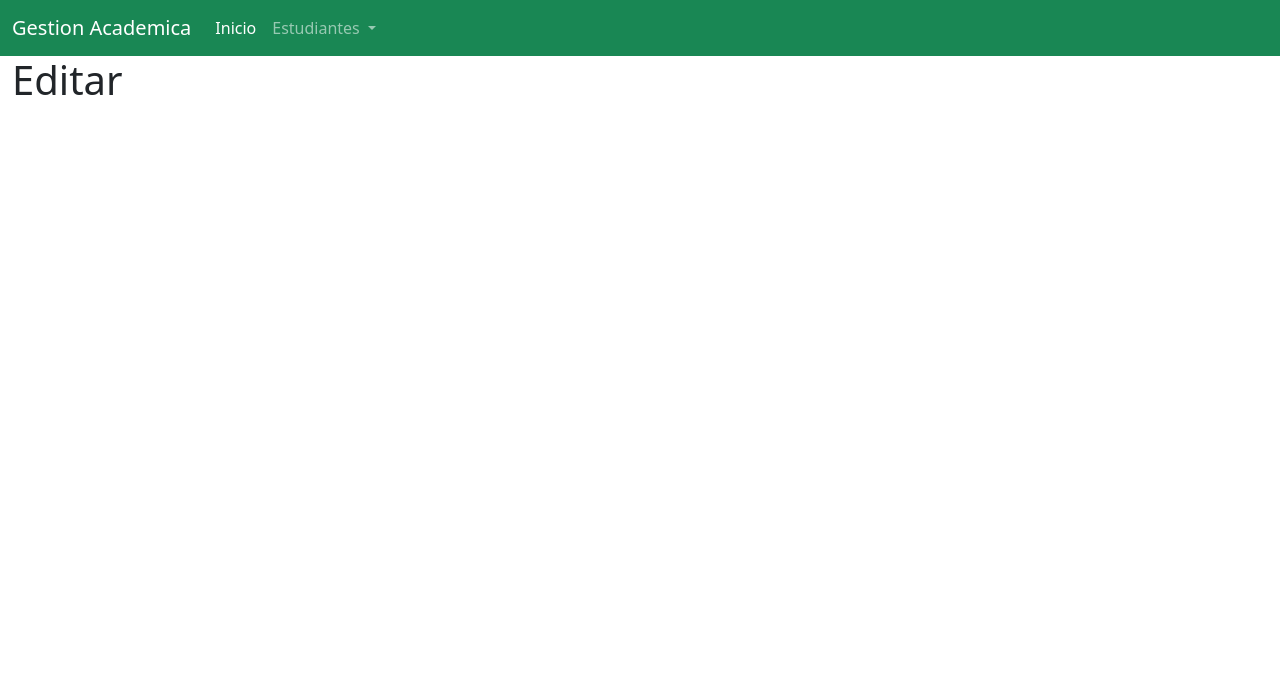
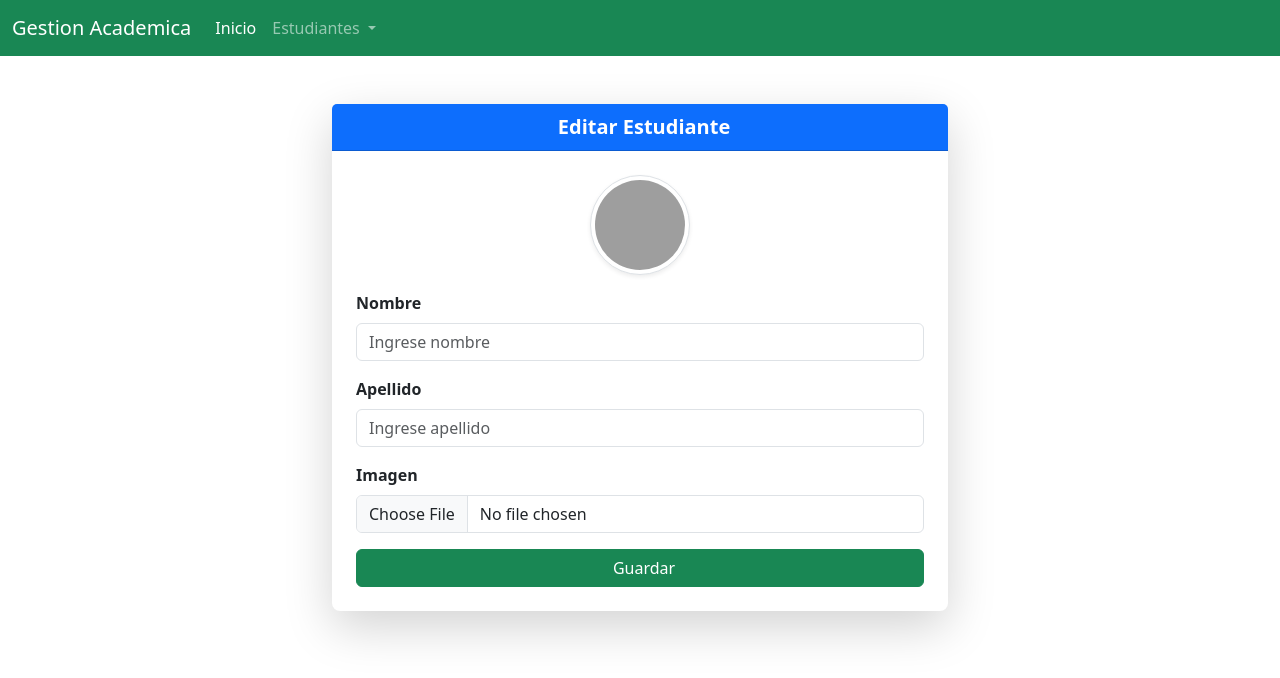
Before and after one commit to rafael0117/front-end-matriculas-vue, a Vue app: page /editE/1 in a window 1280 px wide. Shown: the top 678 px of the page. Built offline with nearby package versions, Linux system fonts and the light colour scheme; grey boxes are pictures that could not be loaded.

Commit message:
Editar Estudiante

```diff
--- a/src/views/EstudianteEdit.vue
+++ b/src/views/EstudianteEdit.vue
@@ -1,5 +1,106 @@
 <template>
-  <div class="about">
-    <h1>Editar</h1>
+  <div class="row mt-5">
+    <div class="col-md-6 offset-md-3">
+      <div class="card shadow-lg border-0 rounded-3">
+        <div class="card-header bg-primary text-white text-center fs-5 fw-bold">
+          <i class="bi bi-person-plus-fill me-2"></i>
+          Editar Estudiante
+        </div>
+        <div class="card-body p-4">
+          <form v-on:submit="actualizar()">
+            <div class="text-center mb-3">
+              <img
+                v-if="foto"
+                :src="foto"
+                alt="foto"
+                id="fotoimg"
+                class="img-thumbnail rounded-circle shadow-sm"
+                style="width: 100px; height: 100px; object-fit: cover;"
+              />
+              <img
+                v-else
+                src="https://cdn4.iconfinder.com/data/icons/small-n-flat/24/user-64.png"
+                alt="foto"
+                id="fotoimg"
+                class="img-thumbnail rounded-circle shadow-sm"
+                style="width: 100px; height: 100px; object-fit: cover;"
+              />
+            </div>
+
+            <!-- Ejemplo de campos -->
+            <div class="mb-3">
+              <label class="form-label fw-semibold">Nombre</label>
+              <input type="text" id="nombre" v-model="nombre" class="form-control" placeholder="Ingrese nombre" />
+            </div>
+            <div class="mb-3">
+              <label class="form-label fw-semibold">Apellido</label>
+              <input type="text" id="apellido" v-model="apellido" class="form-control" placeholder="Ingrese apellido" />
+            </div>
+
+            <div class="mb-3">
+              <label class="form-label fw-semibold">Imagen</label>
+              <input v-on:change="previsualizarFoto" type="file" accept="image/png, image/jpeg, image/gif" class="form-control" placeholder="Ingrese correo" />
+            </div>
+
+            <div class="d-grid">
+              <button type="submit" class="btn btn-success">
+                <i class="bi bi-save me-2"></i> Guardar
+              </button>
+            </div>
+          </form>
+        </div>
+      </div>
+    </div>
   </div>
 </template>
+
+<script>
+import axios from "axios";
+import { mostrarAlerta , confirmar, enviarSolicitud } from "../funciones";
+
+export default {
+  data() {
+    return {
+      nombre:'',
+      apellido:'',
+      foto:'',
+      url:'http://academico-backend.test/api/v1/estudiantes',
+      cargando:false
+
+    };
+  },
+    methods: {
+    guardar() {
+         event.preventDefault();
+        var miFoto = document.getElementById('fotoimg');
+
+        this.foto = miFoto.src;
+        if(this.nombre.trim()===''){
+            mostrarAlerta('Ingrese un nombre','warning','nombre');
+        }
+        else if(this.apellido.trim()===''){
+            mostrarAlerta('Ingrese un apellido','warning','apellido');
+        }
+        else{
+            var parametros = {nombre:this.nombre.trim(),nombre:this.nombre.trim(),foto:this.foto.trim(),}
+            enviarSolicitud('POST',parametros,this.url,'Estudiante Registrado')
+
+        }
+
+
+
+    },
+    previsualizarFoto(event){
+        var reader = new FileReader();
+        reader.readAsDataURL(event.target.files[0]);
+        reader.onload = function(){
+            var miFoto = document.getElementById('fotoimg');
+            miFoto.src = reader.result;
+            this.foto =  miFoto.src;
+
+        }
+    }
+  }
+
+}
+</script>
```
